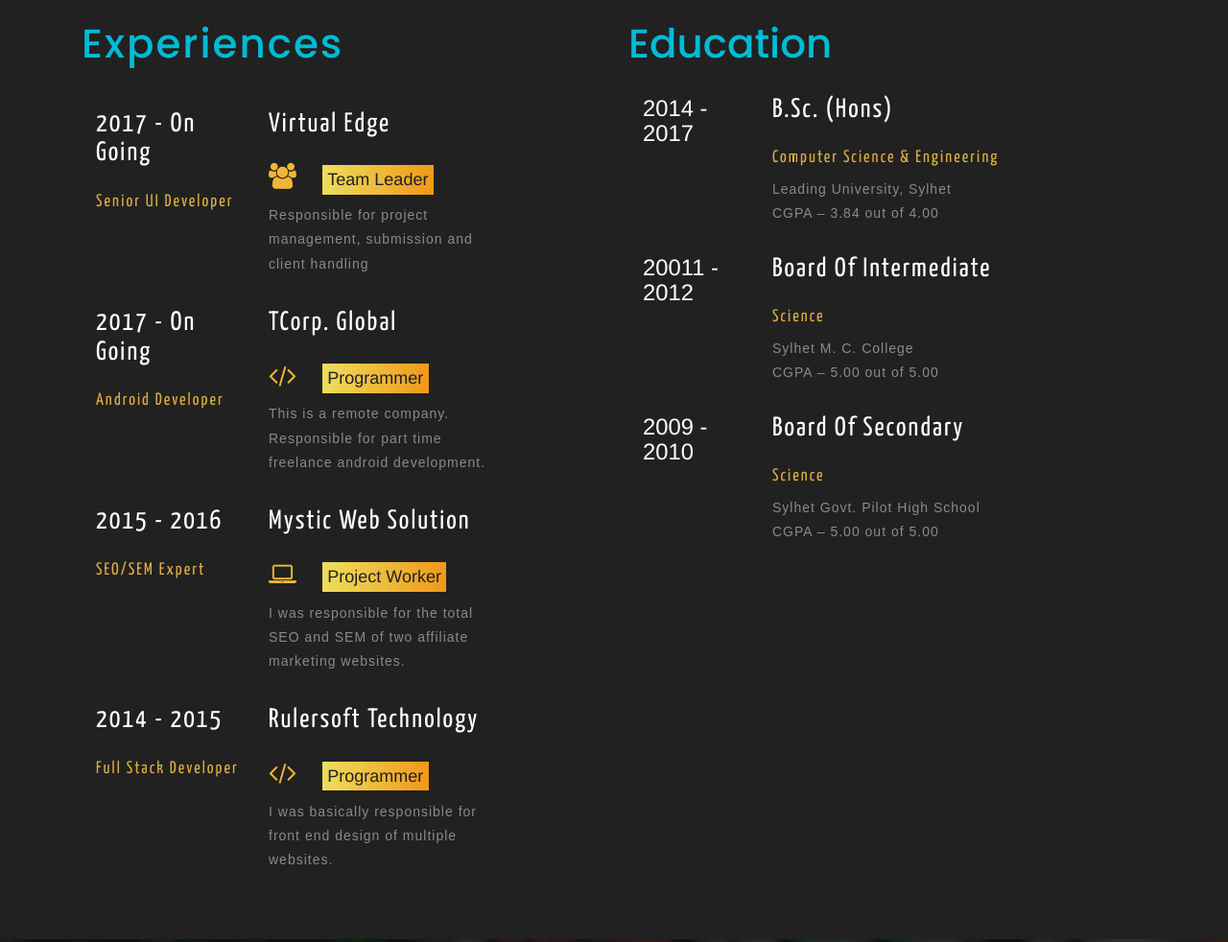
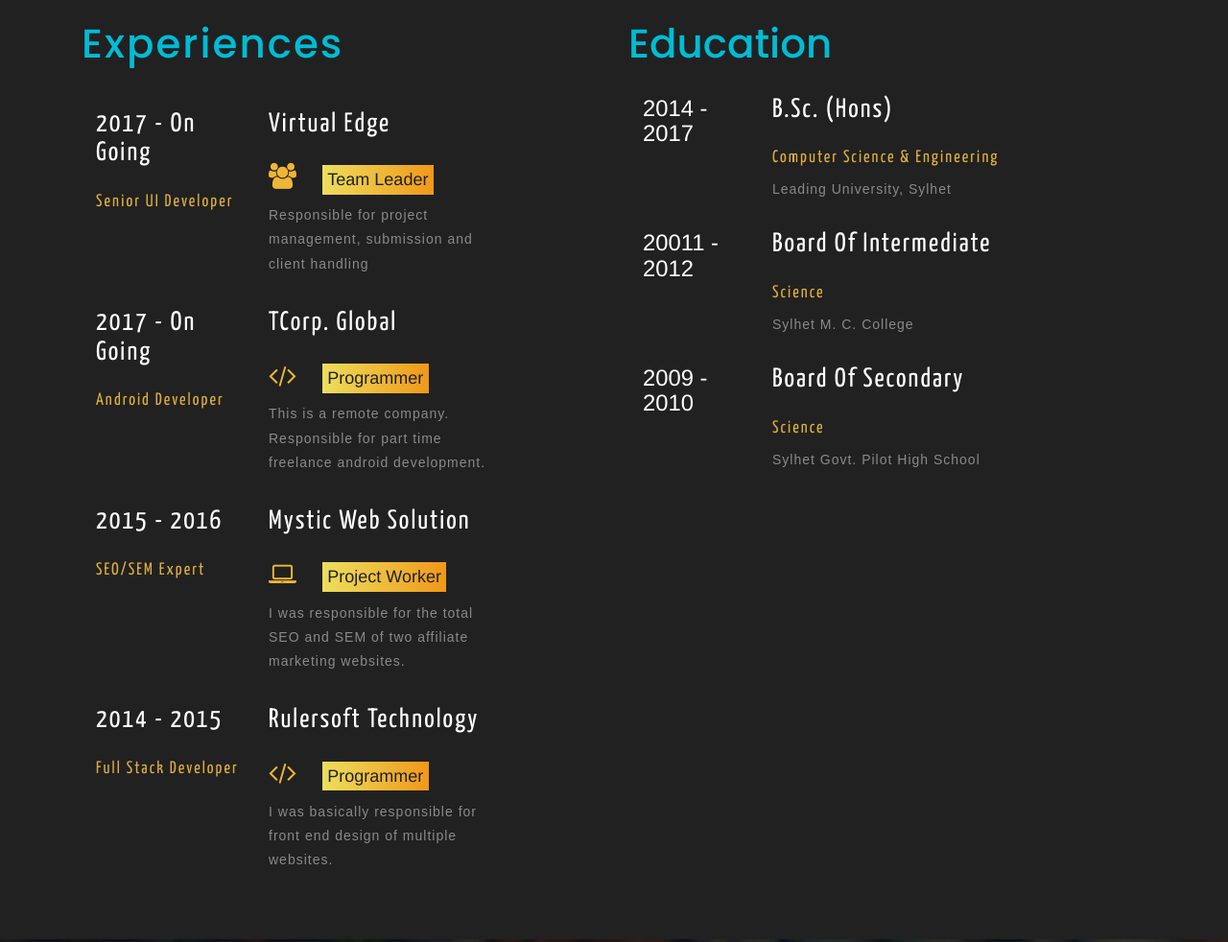
Before and after one commit to Tajbeed-Chowdhury/Tajbeed-Chowdhury.github.io, a plain HTML site: page index.html in a window 1280 px wide. Shown: the part 1939-2921 px from the top of the page at 96% size. Drawn offline with Linux system fonts and the light colour scheme.

Commit message:
Update index.html

```diff
--- a/index.html
+++ b/index.html
@@ -217,7 +217,7 @@
 			<div class="col-md-9 w3-edu-info-right2">
 				<h3>B.Sc. (Hons)</h3>
 					<h4>Computer Science & Engineering</h4>
-					<p>Leading University, Sylhet</br>CGPA – 3.84 out of 4.00</p>
+					<p>Leading University, Sylhet</p>
 			</div>
 			<div class="clearfix"></div>
 			<div class="col-md-3 w3-edu-info-right1">
@@ -226,7 +226,7 @@
 			<div class="col-md-9 w3-edu-info-right2">
 				<h3>Board of Intermediate</h3>
 					<h4>Science</h4>
-					<p>Sylhet M. C. College</br>CGPA – 5.00 out of 5.00</p>
+					<p>Sylhet M. C. College</p>
 			</div>
 			<div class="clearfix"></div>
 			<div class="col-md-3 w3-edu-info-right1">
@@ -235,7 +235,7 @@
 			<div class="col-md-9 w3-edu-info-right2">
 				<h3>Board of Secondary</h3>
 					<h4>Science</h4>
-					<p>Sylhet Govt. Pilot High School</br>CGPA – 5.00 out of 5.00</p>
+					<p>Sylhet Govt. Pilot High School</p>
 
 			</div>
 			<div class="clearfix"></div>
```
